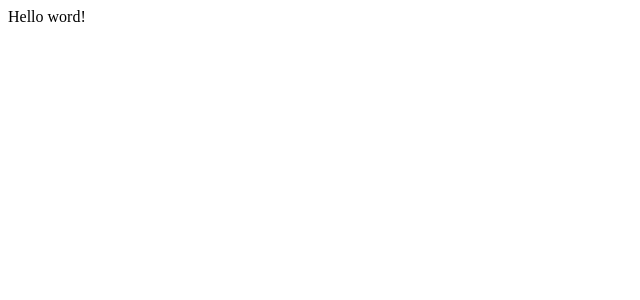
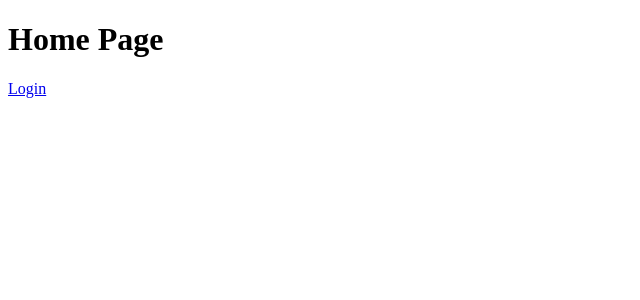
Before and after one commit to sgtkuncoro/kaktus-app, a React (Create React App) app: page / in a window 1280 px wide. Shown: the top 300 px of the page, without its empty margins (0-640 px from the left). Built offline with nearby package versions, Linux system fonts and the light colour scheme.

Commit message:
React router setup

```diff
--- a/package.json
+++ b/package.json
@@ -5,6 +5,8 @@
   "dependencies": {
     "react": "^16.3.2",
     "react-dom": "^16.3.2",
+    "react-router": "^4.2.0",
+    "react-router-dom": "^4.2.2",
     "react-scripts": "1.1.4"
   },
   "scripts": {
--- a/src/App.js
+++ b/src/App.js
@@ -1,5 +1,12 @@
 import React from 'react';
-
-const App = () => <div> Hello word!</div>
+import { Route } from 'react-router-dom';
+import HomePage from './components/pages/HomePage';
+import LoginPage from './components/pages/LoginPage';
+const App = () => (
+<div>
+  <Route path='/' exact component={HomePage}/>
+  <Route path='/login' exact component={LoginPage}/>
+</div>
+)
 
 export default App;
--- /dev/null
+++ b/src/components/pages/HomePage.js
@@ -0,0 +1,11 @@
+import React from 'react';
+import {Link} from 'react-router-dom';
+
+const HomePage = () => (
+    <div>
+        <h1>Home Page</h1>
+        <Link to='/login'>Login</Link>
+    </div>
+)
+
+export default HomePage;
--- /dev/null
+++ b/src/components/pages/LoginPage.js
@@ -0,0 +1,9 @@
+import React from 'react';
+
+const LoginPage = () => (
+    <div>
+        <h1>Login Page</h1>
+    </div>
+)
+
+export default LoginPage;
--- a/src/index.js
+++ b/src/index.js
@@ -1,8 +1,13 @@
 import React from 'react';
 import ReactDOM from 'react-dom';
+import { BrowserRouter } from 'react-router-dom';
 import App from './App';
 import registerServiceWorker from './registerServiceWorker';
 
-ReactDOM.render(<App />,
-    document.getElementById('root'));
+ReactDOM.render(
+<BrowserRouter>
+    <App />
+</BrowserRouter>,
+document.getElementById('root')
+);
 registerServiceWorker();
```
